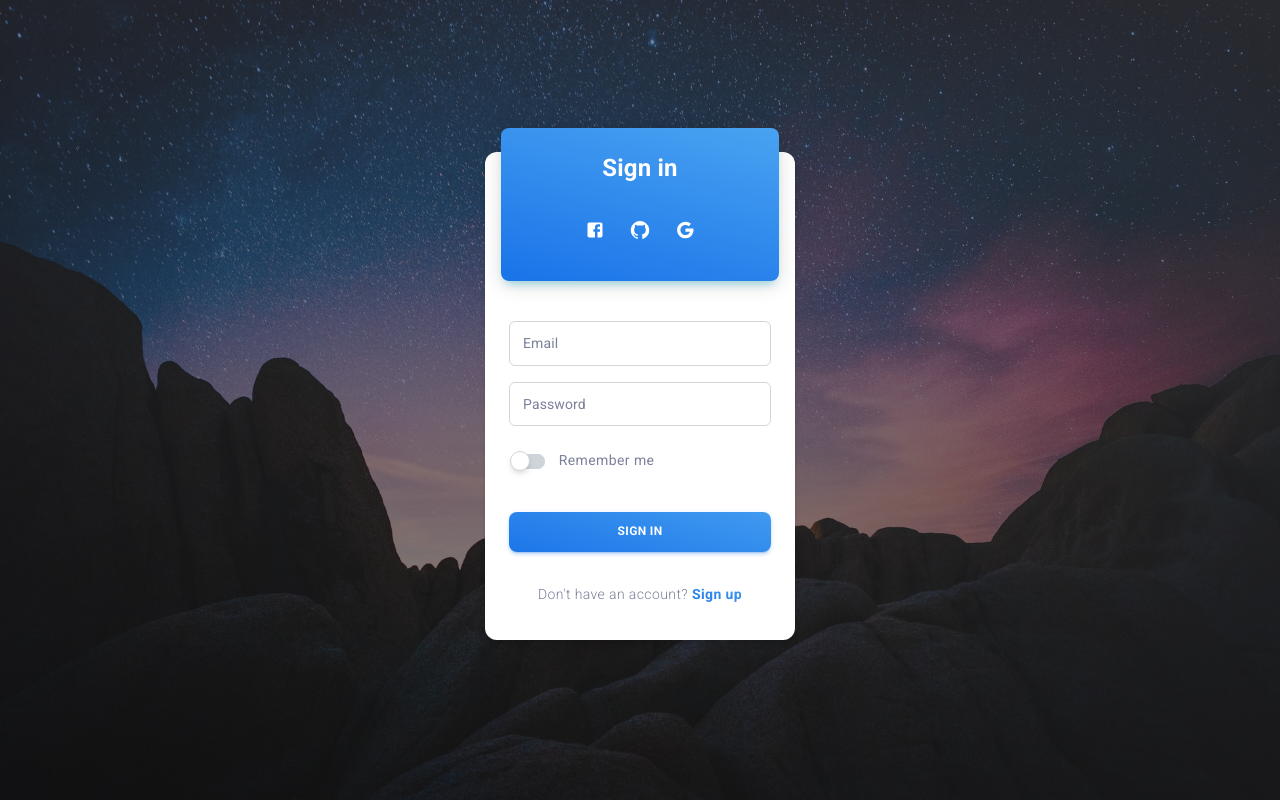
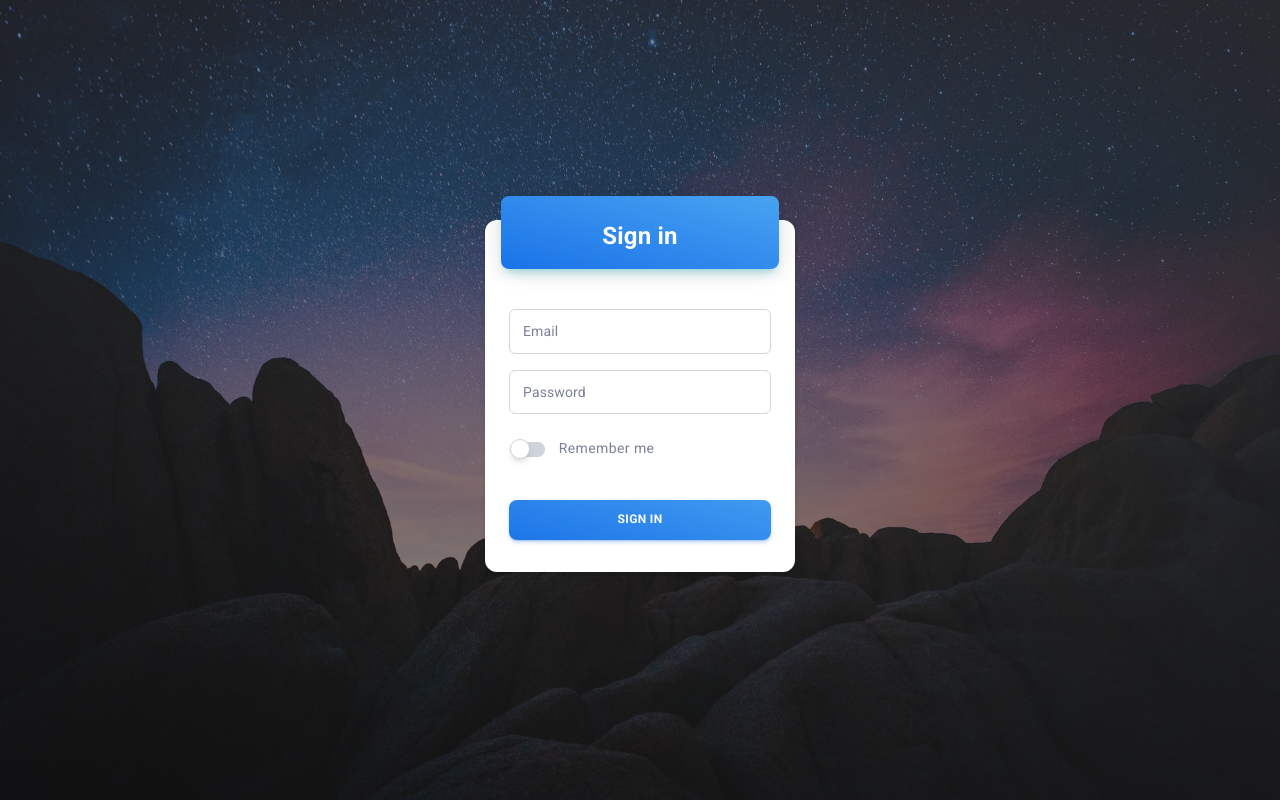
Before and after one commit to prash-debug/Admin-Panel, a React (Create React App) app: page / in a window 1280 px wide. Built offline with nearby package versions, Linux system fonts and the light colour scheme.

Commit message:
feedback update

```diff
--- a/src/layouts/authentication/sign-in/index.js
+++ b/src/layouts/authentication/sign-in/index.js
@@ -1,15 +1,9 @@
 import { useState, useEffect } from "react";
 
-import { Link, useNavigate } from "react-router-dom";
+import { useNavigate } from "react-router-dom";
 
 import Card from "@mui/material/Card";
 import Switch from "@mui/material/Switch";
-import Grid from "@mui/material/Grid";
-import MuiLink from "@mui/material/Link";
-
-import FacebookIcon from "@mui/icons-material/Facebook";
-import GitHubIcon from "@mui/icons-material/GitHub";
-import GoogleIcon from "@mui/icons-material/Google";
 
 import MDBox from "components/MDBox";
 import MDTypography from "components/MDTypography";
@@ -70,23 +64,6 @@ function SignIn() {
           <MDTypography variant="h4" fontWeight="medium" color="white" mt={1}>
             Sign in
           </MDTypography>
-          <Grid container spacing={3} justifyContent="center" sx={{ mt: 1, mb: 2 }}>
-            <Grid item xs={2}>
-              <MDTypography component={MuiLink} href="#" variant="body1" color="white">
-                <FacebookIcon color="inherit" />
-              </MDTypography>
-            </Grid>
-            <Grid item xs={2}>
-              <MDTypography component={MuiLink} href="#" variant="body1" color="white">
-                <GitHubIcon color="inherit" />
-              </MDTypography>
-            </Grid>
-            <Grid item xs={2}>
-              <MDTypography component={MuiLink} href="#" variant="body1" color="white">
-                <GoogleIcon color="inherit" />
-              </MDTypography>
-            </Grid>
-          </Grid>
         </MDBox>
         <MDBox pt={4} pb={3} px={3}>
           <MDBox component="form" role="form">
@@ -130,21 +107,6 @@ function SignIn() {
                 </Alert>
               </Stack>
             )}
-            <MDBox mt={3} mb={1} textAlign="center">
-              <MDTypography variant="button" color="text">
-                Don&apos;t have an account?{" "}
-                <MDTypography
-                  component={Link}
-                  to="/authentication/sign-up"
-                  variant="button"
-                  color="info"
-                  fontWeight="medium"
-                  textGradient
-                >
-                  Sign up
-                </MDTypography>
-              </MDTypography>
-            </MDBox>
           </MDBox>
         </MDBox>
       </Card>
```
Also changed, not shown: src/App.js (+0 -27 lines), .eslintrc.json.
